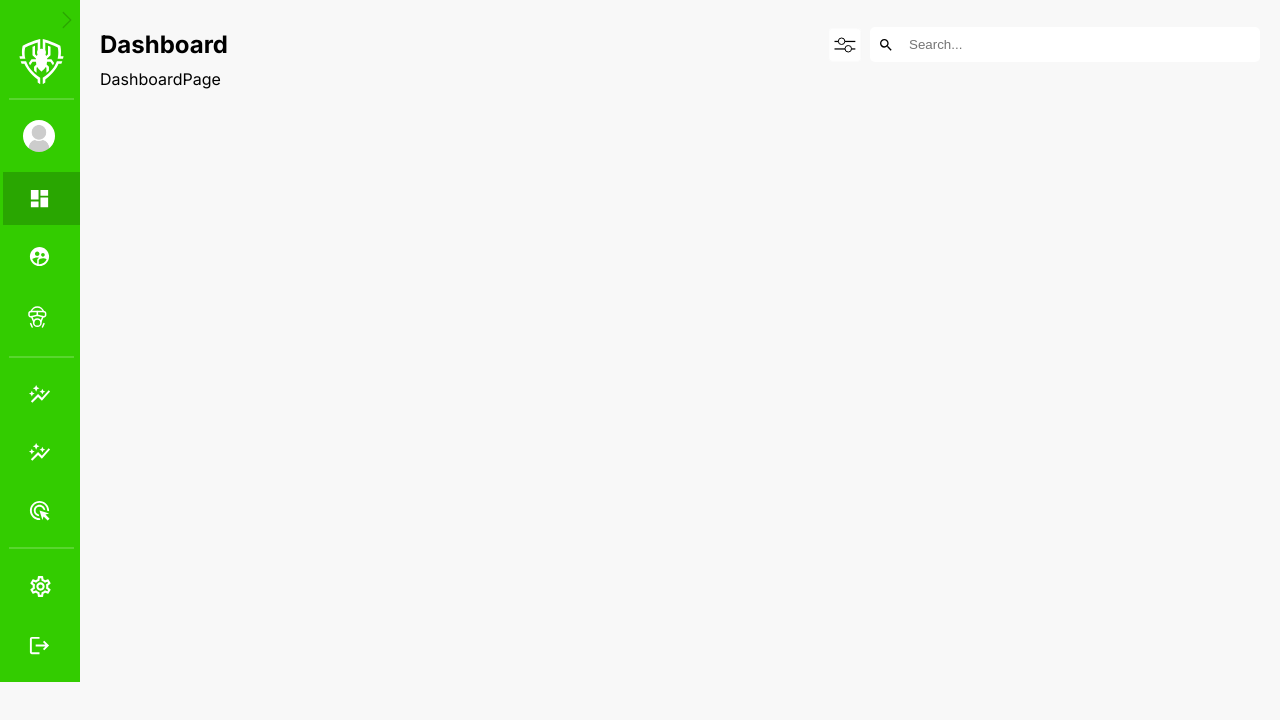
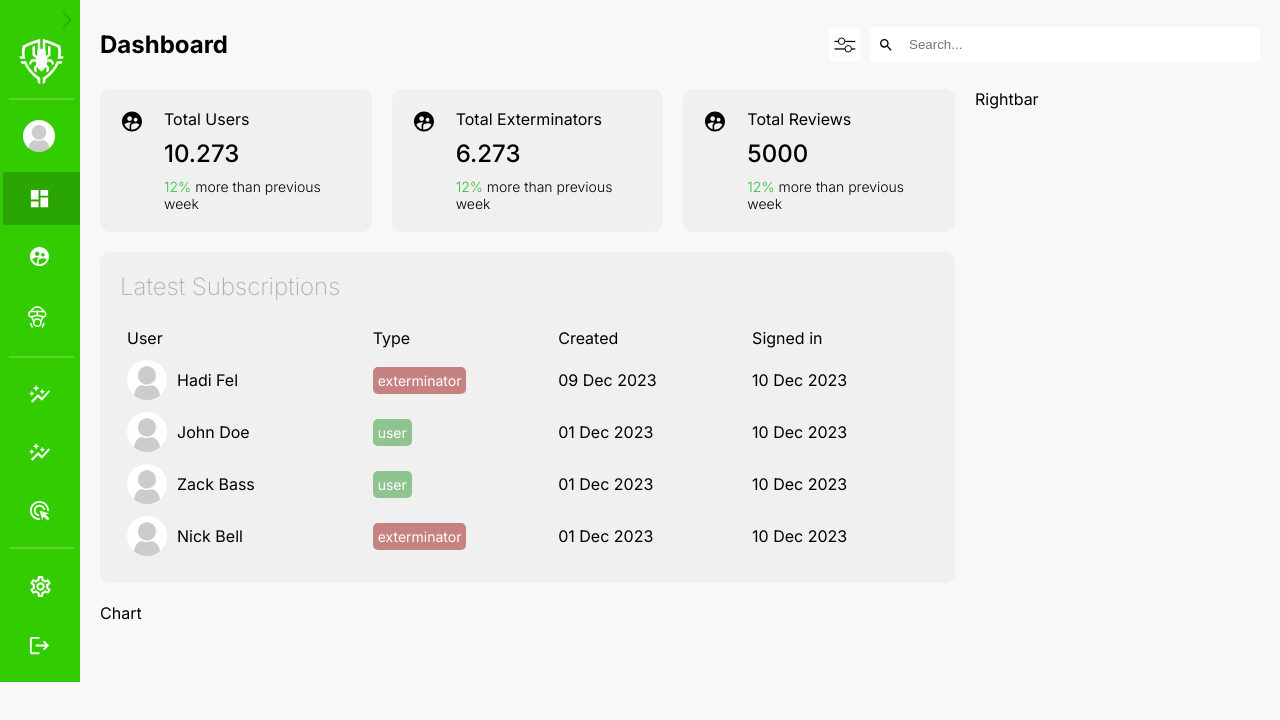
Before and after one commit to I3programmation/PestControlDashboard, a Next.js app: page /dashboard in a window 1280 px wide. Shown: the top 720 px of the page. Built offline with nearby package versions, Linux system fonts and the light colour scheme.

Commit message:
:rocket: feat: enhanced Dashboard page Added new components => card , subrsciptions, chart and rightbar

```diff
--- a/app/dashboard/page.jsx
+++ b/app/dashboard/page.jsx
@@ -1,9 +1,28 @@
-import React from 'react'
+import Card from "../ui/dashboard/card/card";
+import Chart from "../ui/dashboard/chart/chart";
+import styles from "../ui/dashboard/dashboard.module.css";
+import Rightbar from "../ui/dashboard/rightbar/rightbar";
+import Subscriptions from "../ui/dashboard/subscriptions/subscriptions";
 
 const DashboardPage = () => {
   return (
-    <div>DashboardPage</div>
-  )
-}
+    <div className={styles.wrapper}>
+      <div className={styles.main}>
+        <div className={styles.cards}>
+          <Card title="Total Users" number="10.273" detail="more than previous week" />
+          <Card title="Total Exterminators" number="6.273" detail="more than previous week" />
+          <Card title="Total Reviews" number="5000" detail="more than previous week" />
 
-export default DashboardPage
+        </div>
+        <Subscriptions />
+        <Chart />
+      </div>
+
+      <div className={styles.side}>
+        <Rightbar />
+      </div>
+    </div>
+  );
+};
+
+export default DashboardPage;
--- /dev/null
+++ b/app/ui/dashboard/card/card.jsx
@@ -0,0 +1,19 @@
+import { MdSupervisedUserCircle } from "react-icons/md";
+import styles from "./card.module.css";
+
+const Card = ({title, number, detail}) => {
+  return (
+    <div className={styles.container}>
+      <MdSupervisedUserCircle size={25} />
+      <div className={styles.texts}>
+        <span className={styles.title}>{title}</span>
+        <span className={styles.number}>{number}</span>
+        <span className={styles.detail}>
+          <span className={styles.positive}>12%</span> {detail}
+        </span>
+      </div>
+    </div>
+  );
+};
+
+export default Card;
--- /dev/null
+++ b/app/ui/dashboard/card/card.module.css
@@ -0,0 +1,37 @@
+.container {
+  background-color: var(--bg2);
+  /* background-color: #e0e0e0; */
+  width: 100%;
+  padding: 20px;
+  border-radius: 10px;
+  display: flex;
+  gap: 20px;
+  cursor: pointer;
+}
+
+.container:hover {
+    background-color: #dcdcdc;
+}
+
+.texts {
+    display: flex;
+    flex-direction: column;
+    gap: 10px;
+}
+
+.number {
+    font-size: 24px;
+    font-weight: 500;
+}
+
+.detail {
+    font-size: 14px;
+    font-weight: 300;
+}
+
+.positive {
+    color: rgb(51, 190, 51);
+}
+.negative {
+    color: red;
+}
--- /dev/null
+++ b/app/ui/dashboard/chart/chart.jsx
@@ -0,0 +1,11 @@
+import styles from "./chart.module.css";
+
+const Chart = () => {
+  return (
+    <div className={styles.container}>
+      Chart <div></div>
+    </div>
+  );
+};
+
+export default Chart;
--- /dev/null
+++ b/app/ui/dashboard/chart/chart.module.css
@@ -0,0 +1,3 @@
+.container {
+
+}
--- a/app/ui/dashboard/dashboard.module.css
+++ b/app/ui/dashboard/dashboard.module.css
@@ -14,13 +14,11 @@
   display: flex;
   align-items: right;
   justify-content: right;
-  cursor: pointer;
-  padding:0 3px;
+  padding: 0 3px;
 }
 
-.content {
-  flex: 8;
-  padding: 20px;
+.icontgglesidebar p {
+  cursor: pointer;
 }
 
 .retractedSidebar {
@@ -30,3 +28,30 @@
   padding: 10px 0;
   padding-left: 3px;
 }
+.content {
+  flex: 8;
+  padding: 20px;
+}
+
+.wrapper {
+  display: flex;
+  gap: 20px;
+  margin-top: 20px;
+}
+
+.main {
+  flex: 3;
+  display: flex;
+  flex-direction: column;
+  gap: 20px;
+}
+
+.cards {
+    display: flex;
+    gap: 20px;
+    justify-content: space-between;
+}
+
+.side {
+    flex: 1;
+}
--- /dev/null
+++ b/app/ui/dashboard/rightbar/rightbar.jsx
@@ -0,0 +1,11 @@
+import styles from "./rightbar.module.css";
+
+const Rightbar = () => {
+  return (
+    <div className={styles.container}>
+      Rightbar <div></div>
+    </div>
+  );
+};
+
+export default Rightbar;
--- /dev/null
+++ b/app/ui/dashboard/rightbar/rightbar.module.css
@@ -0,0 +1,3 @@
+.container {
+
+}
--- /dev/null
+++ b/app/ui/dashboard/subscriptions/subscriptions.jsx
@@ -0,0 +1,81 @@
+import Image from "next/image";
+import styles from "./subscriptions.module.css";
+
+const Subscriptions = () => {
+  const USERS = [
+    {
+      name: "Hadi Fel",
+      type: "exterminator",
+      created: "09 Dec 2023",
+      signedIn: "10 Dec 2023",
+    },
+    {
+      name: "John Doe",
+      type: "user",
+      created: "01 Dec 2023",
+      signedIn: "10 Dec 2023",
+    },
+    {
+      name: "Zack Bass",
+      type: "user",
+      created: "01 Dec 2023",
+      signedIn: "10 Dec 2023",
+    },
+    {
+      name: "Nick Bell",
+      type: "exterminator",
+      created: "01 Dec 2023",
+      signedIn: "10 Dec 2023",
+    },
+  ];
+  return (
+    <div className={styles.container}>
+      <h2 className={styles.title}>Latest Subscriptions</h2>
+      <table className={styles.table}>
+        <thead>
+          <tr>
+            <td>User</td>
+            <td>Type</td>
+            <td>Created</td>
+            <td>Signed in</td>
+          </tr>
+        </thead>
+        <tbody>
+          {USERS.map((item) => (
+            <>
+              <tr>
+                <td>
+                  <div className={styles.user}>
+                    <Image
+                      src="/noavatar.png"
+                      alt=""
+                      width={40}
+                      height={40}
+                      className={styles.userImage}
+                    />
+                    {item.name}
+                  </div>
+                </td>
+                <td>
+                  <span
+                    className={`${styles.type} ${
+                      item.type === "user"
+                        ? styles.userType
+                        : styles.exterminatorType
+                    }`}
+                  >
+                    {item.type}
+                  </span>
+                </td>
+                <td>{item.created}</td>
+                <td>{item.signedIn}</td>
+              </tr>
+            </>
+          ))}
+        </tbody>
+      </table>
+    </div>
+  );
+};
+
+export default Subscriptions;
--- /dev/null
+++ b/app/ui/dashboard/subscriptions/subscriptions.module.css
@@ -0,0 +1,45 @@
+.container {
+    background-color: var(--bg2);
+    padding: 20px;
+    border-radius: 10px;
+}
+
+.title {
+    margin-bottom: 20px;
+    font-weight: 200;
+    color: var(--textSoft);
+}
+
+.table {
+    width: 100%;
+}
+
+.table td {
+    padding: 5px;
+}
+
+.user {
+    display: flex;
+    gap: 10px;
+    align-items: center;
+}
+
+.userImage {
+    object-fit: cover;
+    border-radius: 50%;
+}
+
+.type {
+    border-radius: 5px;
+    padding: 5px;
+    font-size: 14px;
+    color: white;
+}
+.userType {
+    background-color: rgba(0, 128, 0, 0.402);
+}
+
+.exterminatorType {
+    background-color: rgba(165, 42, 42, 0.553);
+
+}
--- a/app/ui/globals.css
+++ b/app/ui/globals.css
@@ -1,5 +1,6 @@
 :root{
 --bg: #F8F8F8;
+--bg2: #f0f0f0;
 --primary: #33CC00;
 --primarySoft: #00FF00;
 --text: #000000;
```
